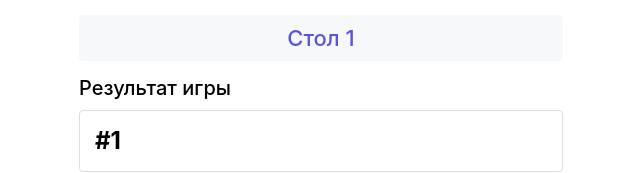
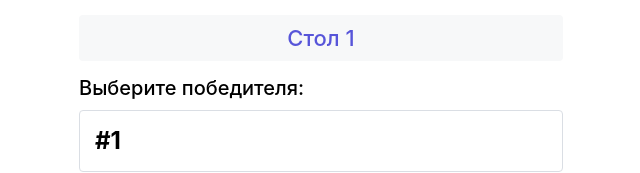
Before and after one commit to one-thousand-twoth/Tele-tour-web-inputs, a plain HTML site: page index.html in a window 1280 px wide. Shown: the top 173 px of the page, without its empty margins (319-959 px from the left). Drawn offline with Linux system fonts and the light colour scheme.

Commit message:
update Index

```diff
--- a/index.html
+++ b/index.html
@@ -100,7 +100,7 @@
             <h3 id="tableNumber">Стол —</h3>
         </div>
 
-        <h4>Результат игры</h4>
+        <h4>Выберите победителя:</h4>
 
         <div class="form-group">
             <div class="player-card" data-player="1">
```
Also changed, not shown: index.min.html (+1 -1 lines).
